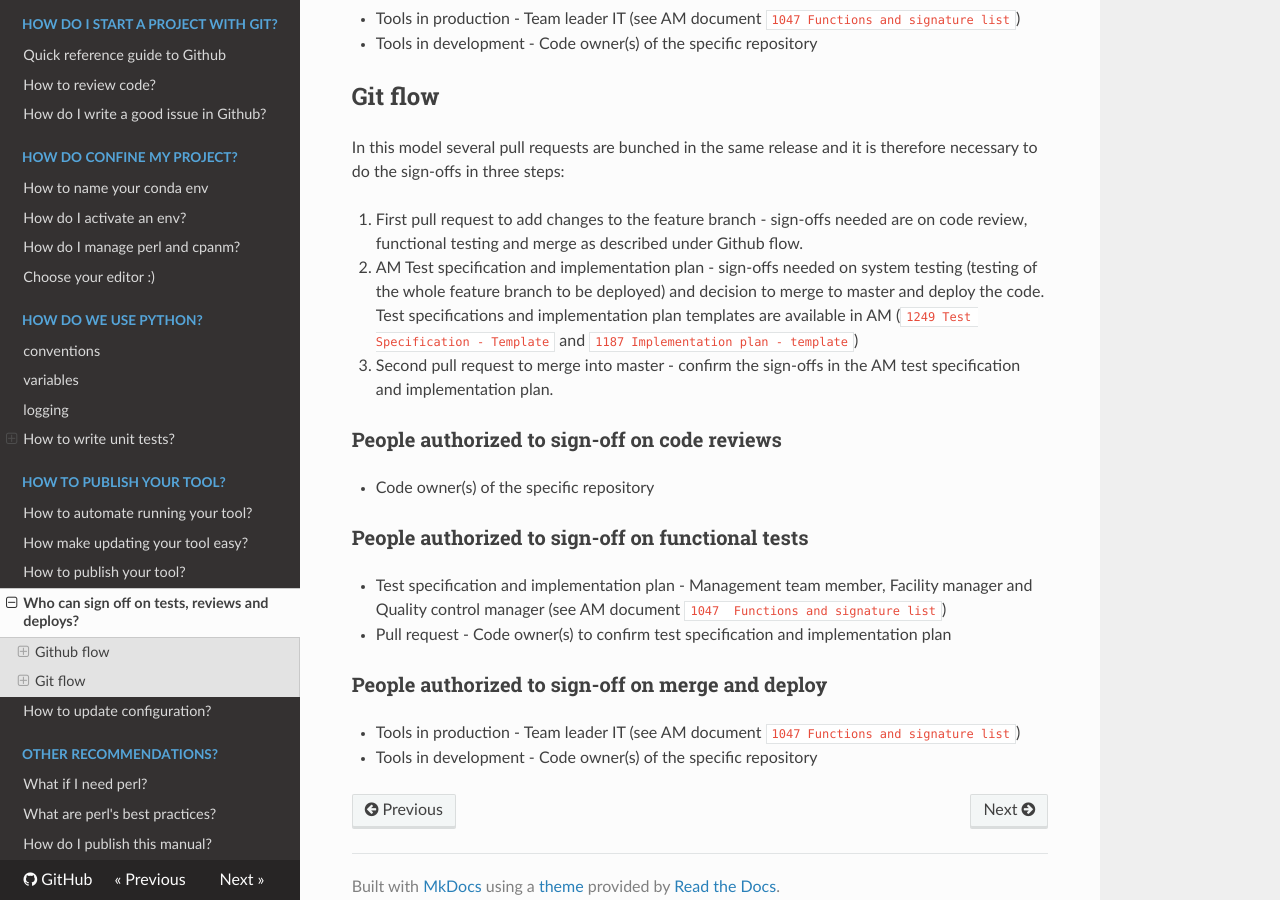
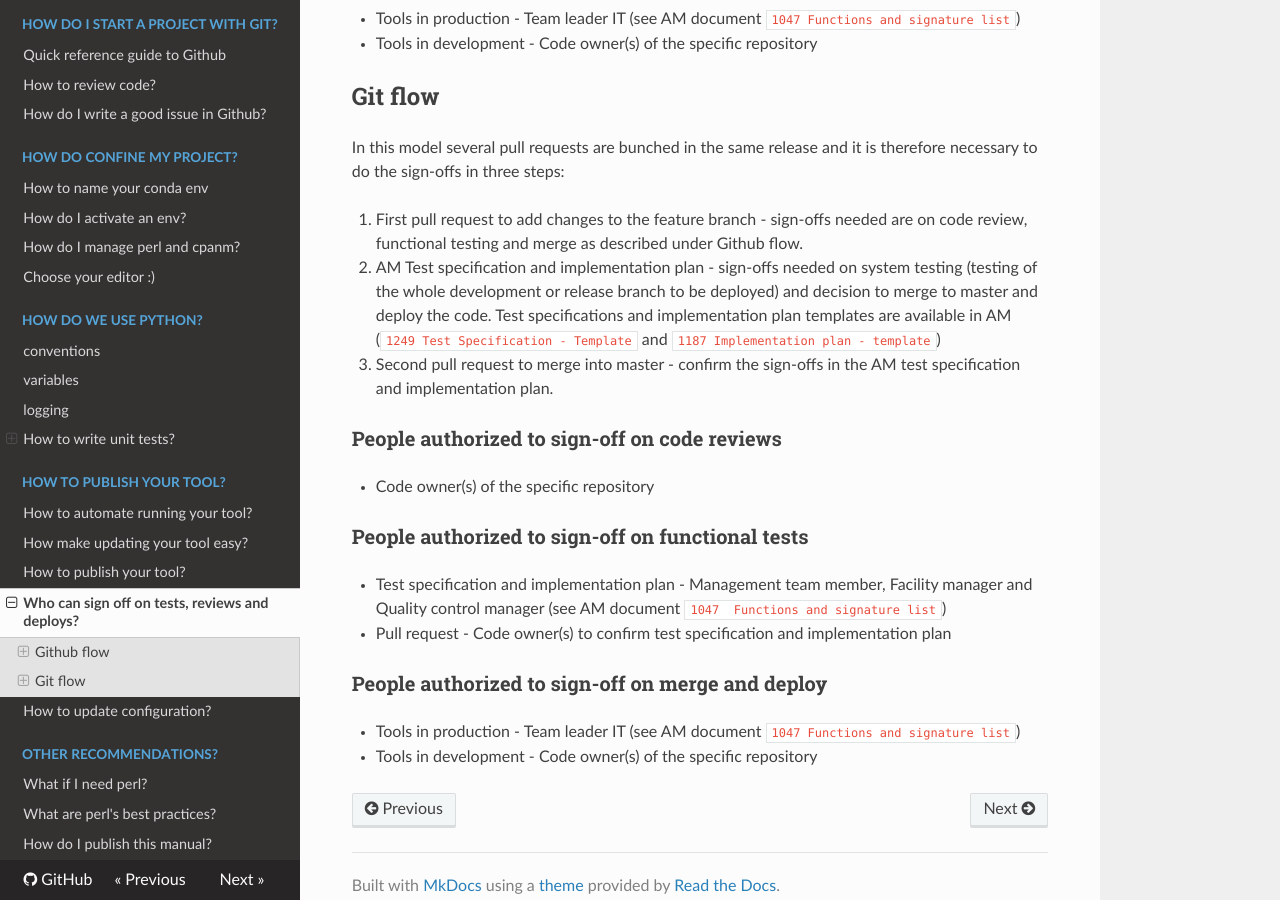
Before and after one commit to ingkebil/development, an MkDocs documentation site: the page built from docs/publish/sign-off.md, in a window 1280 px wide and 900 px high, scrolled down 852 px. Built offline with MkDocs 1.6.1, drawn with Linux system fonts in a browser that asks for light colours; nearby versions of some CDN libraries.

Commit message:
Update docs/publish/sign-off.md
Co-Authored-By: emiliaol <12113434+emiliaol@users.noreply.github.com>

```diff
--- a/docs/publish/sign-off.md
+++ b/docs/publish/sign-off.md
@@ -20,7 +20,7 @@ In this model the sign-offs all happen in the pull request. The developer will a
 In this model several pull requests are bunched in the same release and it is therefore necessary to do the sign-offs in three steps:
 
 1. First pull request to add changes to the feature branch - sign-offs needed are on code review, functional testing and merge as described under Github flow.
-2. AM Test specification and implementation plan - sign-offs needed on system testing (testing of the whole feature branch to be deployed) and decision to merge to master and deploy the code. Test specifications and implementation plan templates are available in AM (`1249 Test Specification - Template` and `1187 Implementation plan - template`)
+2. AM Test specification and implementation plan - sign-offs needed on system testing (testing of the whole development or release branch to be deployed) and decision to merge to master and deploy the code. Test specifications and implementation plan templates are available in AM (`1249 Test Specification - Template` and `1187 Implementation plan - template`)
 3. Second pull request to merge into master - confirm the sign-offs in the AM test specification and implementation plan.
 
 ### People authorized to sign-off on code reviews
```
